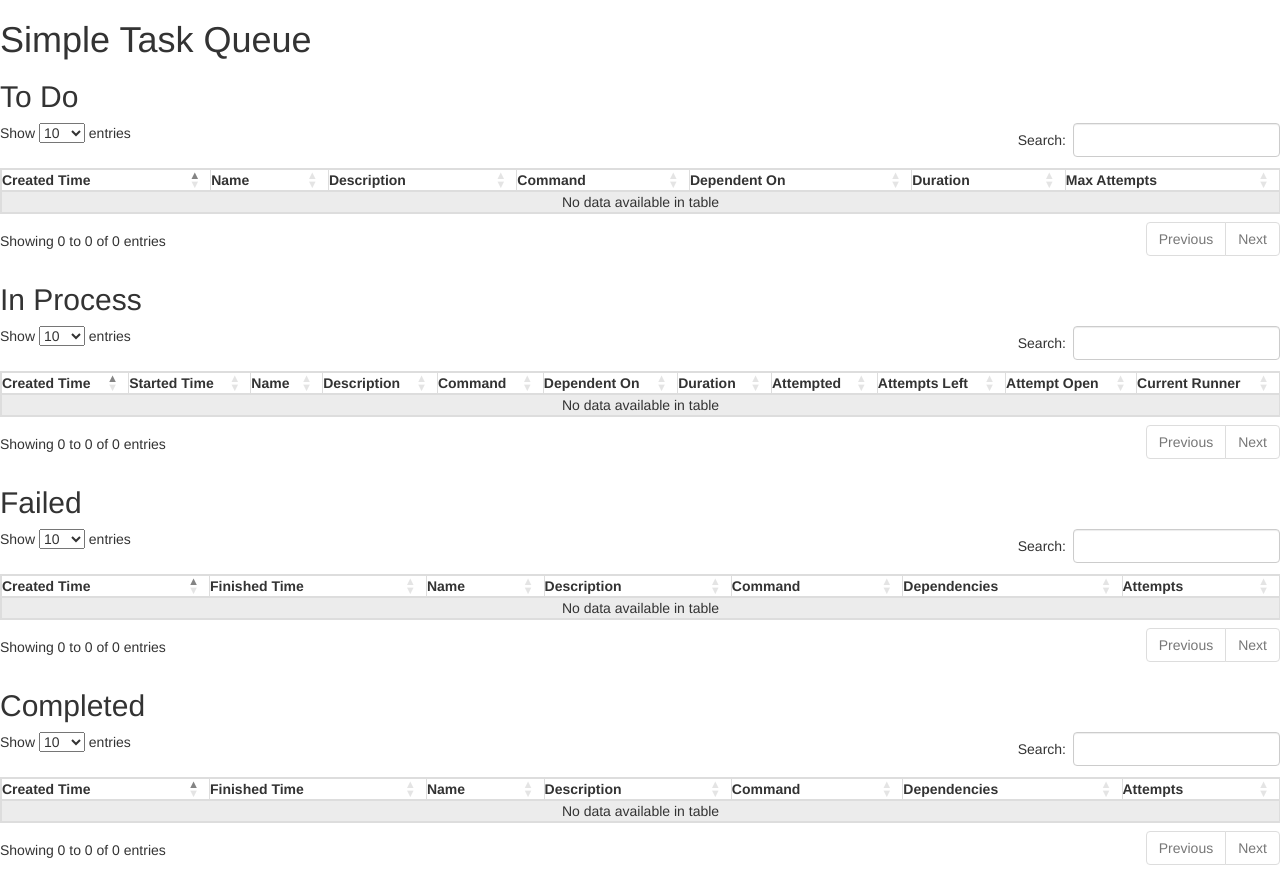
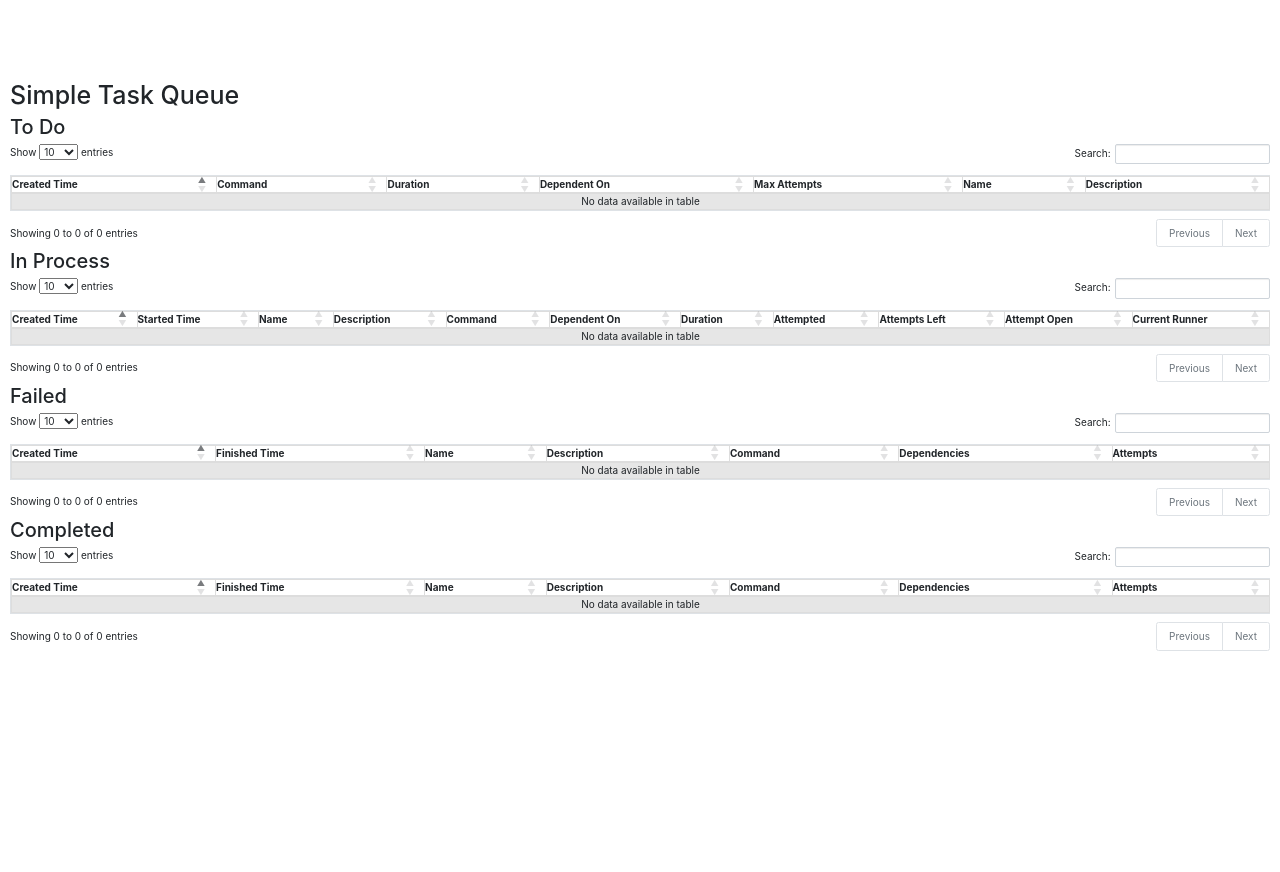
Before and after one commit to nabicht/SimpleTaskQueue, a Flask app: page / in a window 1280 px wide. After the commit the page ends 651 px from the top, so only its background shows below. Run offline with Flask 2, Linux system fonts and the light colour scheme; data that the repository does not hold is empty; some libraries are stand-ins or nearby versions.

Commit message:
got todo list in admin screen where I want it.

```diff
--- a/templates/overview.html
+++ b/templates/overview.html
@@ -1,11 +1,12 @@
 {% extends "bootstrap/base.html" %}
-{% block title %}This is an example page{% endblock %}
+{% block title %}SimpleTaskQueue Monitoring{% endblock %}
 
 {%  block head %}
     {{ super() }}
+    <link href="https://cdnjs.cloudflare.com/ajax/libs/twitter-bootstrap/4.1.1/css/bootstrap.css" rel="stylesheet">
     <link href="https://cdn.datatables.net/1.10.19/css/dataTables.bootstrap4.min.css" rel="stylesheet">
-    <link href="https://cdn.datatables.net/fixedheader/3.1.5/css/fixedHeader.bootstrap4.min.css" rel="stylesheet">
     <link href="https://cdn.datatables.net/responsive/2.2.3/css/responsive.bootstrap4.min.css" rel="stylesheet">
+    <link href="/static/stq_custom.css" rel="stylesheet">
 {% endblock %}
 
 {% block navbar %}
@@ -18,21 +19,21 @@
     <div class="w-100 p-3">
         <h1>Simple Task Queue</h1>
         <h2>To Do</h2>
-        <table id="todoTaskTable" class="display compact table-striped table-bordered" style="width:100%" >
+        <table id="todoTaskTable" class="table-small table-striped table-bordered dt-responsive nowrap" style="width:100%" >
             <thead>
                 <tr>
                     <th>Created Time</th>
+                    <th>Command</th>
+                    <th>Duration</th>
+                    <th>Dependent On</th>
+                    <th>Max Attempts</th>
                     <th>Name</th>
-                    <th>Description</th>
-                    <th>Command</th>
-                    <th>Dependent On</th>
-                    <th>Duration</th>
-                    <th>Max Attempts</th>
+                    <th>Description</td>
                 </tr>
             </thead>
         </table>
         <h2>In Process</h2>
-        <table id="inprocessTaskTable" class="display compact table-striped table-bordered" style="width:100%" >
+        <table id="inprocessTaskTable" class="table-small table-striped table-bordered" style="width:100%" >
             <thead>
                 <tr>
                     <th>Created Time</th>
@@ -50,7 +51,7 @@
             </thead>
         </table>
         <h2>Failed</h2>
-        <table id="failedTaskTable" class="display compact table-striped table-bordered" style="width:100%" >
+        <table id="failedTaskTable" class="table-small table-striped table-bordered" style="width:100%" >
             <thead>
                 <tr>
                     <th>Created Time</th>
@@ -64,7 +65,7 @@
             </thead>
         </table>
         <h2>Completed</h2>
-        <table id="completedTaskTable" class="display compact table-striped table-bordered" style="width:100%" >
+        <table id="completedTaskTable" class="table-small table-striped table-bordered" style="width:100%" >
             <thead>
                 <tr>
                     <th>Created Time</th>
@@ -85,6 +86,8 @@
     <script src="//code.jquery.com/jquery-3.3.1.js"></script>
     <script src="//cdn.datatables.net/1.10.19/js/jquery.dataTables.min.js"></script>
     <script src="//cdn.datatables.net/1.10.19/js/dataTables.bootstrap4.min.js"></script>
+    <script src="//cdn.datatables.net/responsive/2.2.3/js/dataTables.responsive.min.js"></script>
+    <script src="//cdn.datatables.net/responsive/2.2.3/js/responsive.bootstrap4.min.js"></script>
     <script>
     $(document).ready(function() {
         $('#todoTaskTable').DataTable( {
@@ -93,12 +96,12 @@
             // add column definitions to map your json to the table
             "columns": [
                 {data: "created"},
+                {data: "command"},
+                {data: "duration"},
+                {data: "dependent_on"},
+                {data: "max_attempts"},
                 {data: "name"},
-                {data: "description"},
-                {data: "command"},
-                {data: "dependent_on"},
-                {data: "duration"},
-                {data: "max_attempts"}
+                {data: "description"}
             ]
         } );
     });
```
